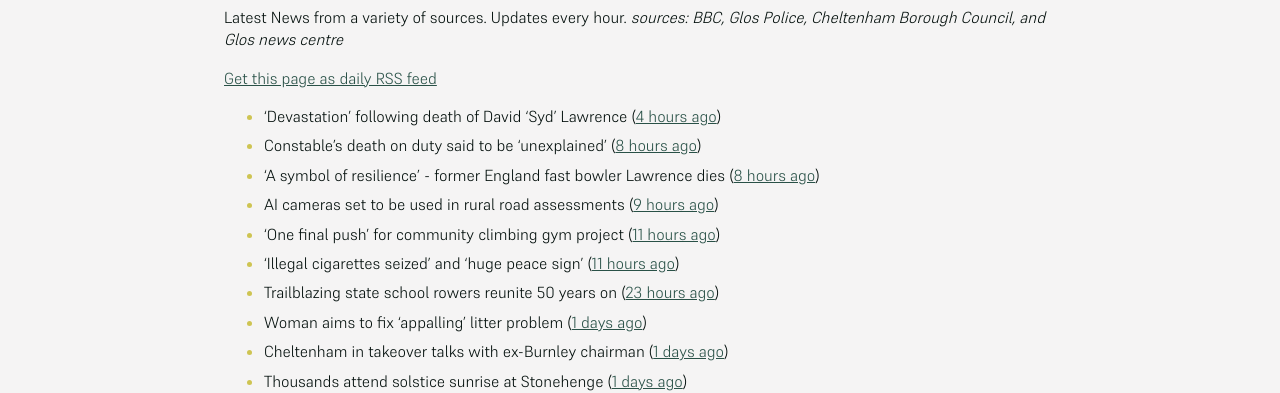
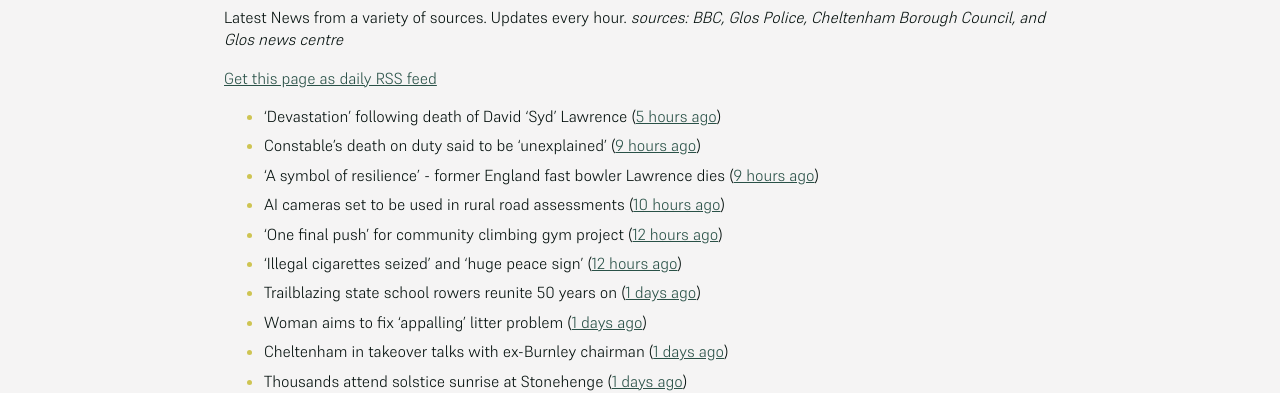
Before and after one commit to mat-0/cheltenham-open-data, a Jekyll site: the page built from _pages/news.md, in a window 1280 px wide. Shown: the part 267-660 px from the top of the page. Built offline with Jekyll 4.4.1, drawn with Linux system fonts in a browser that asks for light colours.

Commit message:
Updated 2025-06-22 18:57:52

```diff
--- a/_pages/news.md
+++ b/_pages/news.md
@@ -12,13 +12,13 @@ _sources: BBC, Glos Police, Cheltenham Borough Council, and Glos news centre_
 [Get this page as daily RSS feed](/daily.rss)
 
 <!-- news_marker starts -->
-- 'Devastation' following death of David 'Syd' Lawrence ([4 hours ago](https://www.bbc.com/news/articles/cvg9r0j5g08o))
-- Constable's death on duty said to be 'unexplained' ([8 hours ago](https://www.bbc.com/news/articles/c39z0d12k88o))
-- 'A symbol of resilience' - former England fast bowler Lawrence dies ([8 hours ago](https://www.bbc.com/sport/cricket/articles/c07d973k0zzo))
-- AI cameras set to be used in rural road assessments ([9 hours ago](https://www.bbc.com/news/articles/c62g921l14jo))
-- 'One final push' for community climbing gym project ([11 hours ago](https://www.bbc.com/news/articles/cx2v55q5kpeo))
-- 'Illegal cigarettes seized' and 'huge peace sign' ([11 hours ago](https://www.bbc.com/news/articles/cy9x4grl3zno))
-- Trailblazing state school rowers reunite 50 years on ([23 hours ago](https://www.bbc.com/news/articles/ce9xgerg0n5o))
+- 'Devastation' following death of David 'Syd' Lawrence ([5 hours ago](https://www.bbc.com/news/articles/cvg9r0j5g08o))
+- Constable's death on duty said to be 'unexplained' ([9 hours ago](https://www.bbc.com/news/articles/c39z0d12k88o))
+- 'A symbol of resilience' - former England fast bowler Lawrence dies ([9 hours ago](https://www.bbc.com/sport/cricket/articles/c07d973k0zzo))
+- AI cameras set to be used in rural road assessments ([10 hours ago](https://www.bbc.com/news/articles/c62g921l14jo))
+- 'One final push' for community climbing gym project ([12 hours ago](https://www.bbc.com/news/articles/cx2v55q5kpeo))
+- 'Illegal cigarettes seized' and 'huge peace sign' ([12 hours ago](https://www.bbc.com/news/articles/cy9x4grl3zno))
+- Trailblazing state school rowers reunite 50 years on ([1 days ago](https://www.bbc.com/news/articles/ce9xgerg0n5o))
 - Woman aims to fix 'appalling' litter problem ([1 days ago](https://www.bbc.com/news/articles/cqjq05rv191o))
 - Cheltenham in takeover talks with ex-Burnley chairman ([1 days ago](https://www.bbc.com/sport/football/articles/ckg3v5135meo))
 - Thousands attend solstice sunrise at Stonehenge ([1 days ago](https://www.bbc.com/news/articles/cg75gp1y233o))
```
Also changed, not shown: _data/flood.json (+4 -4 lines), index.md (+5 -5 lines).
